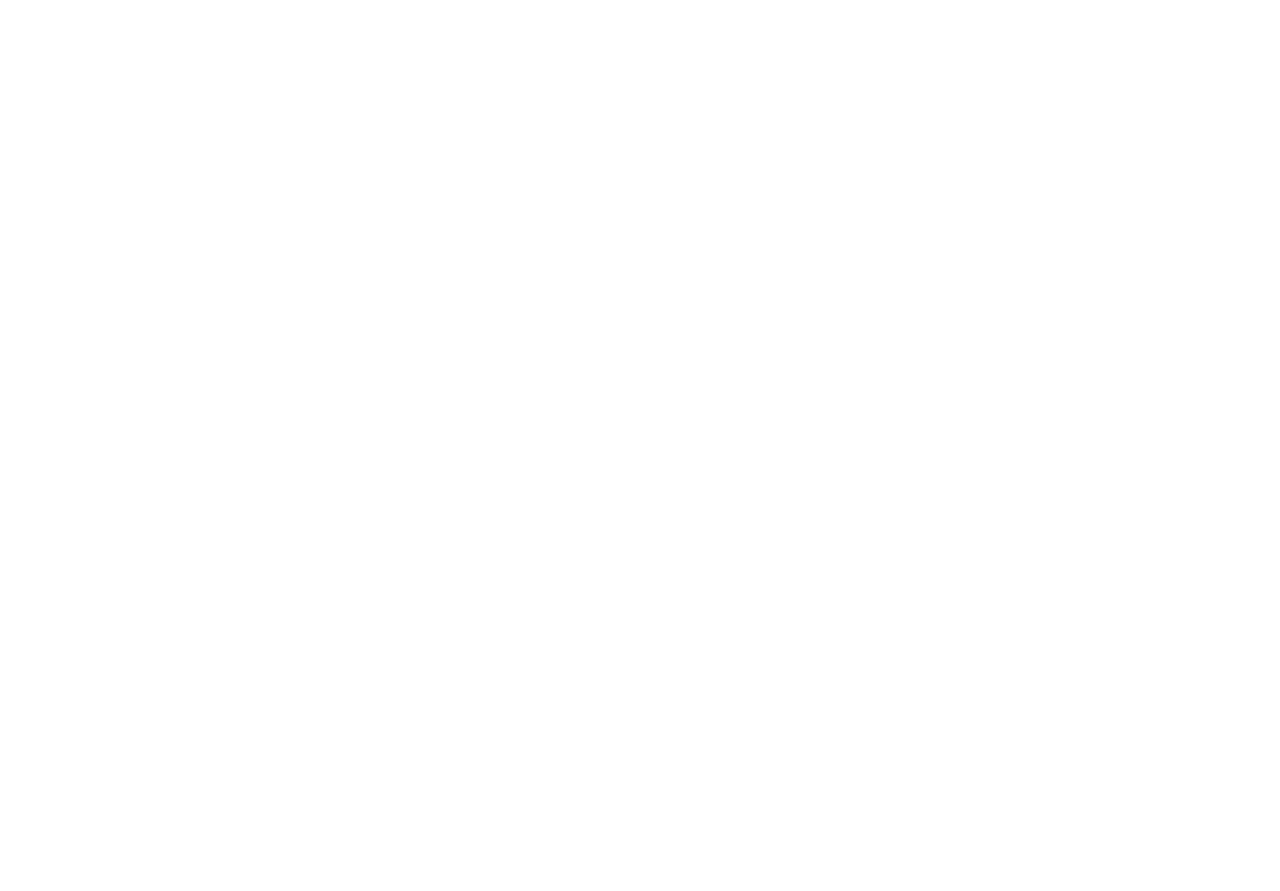
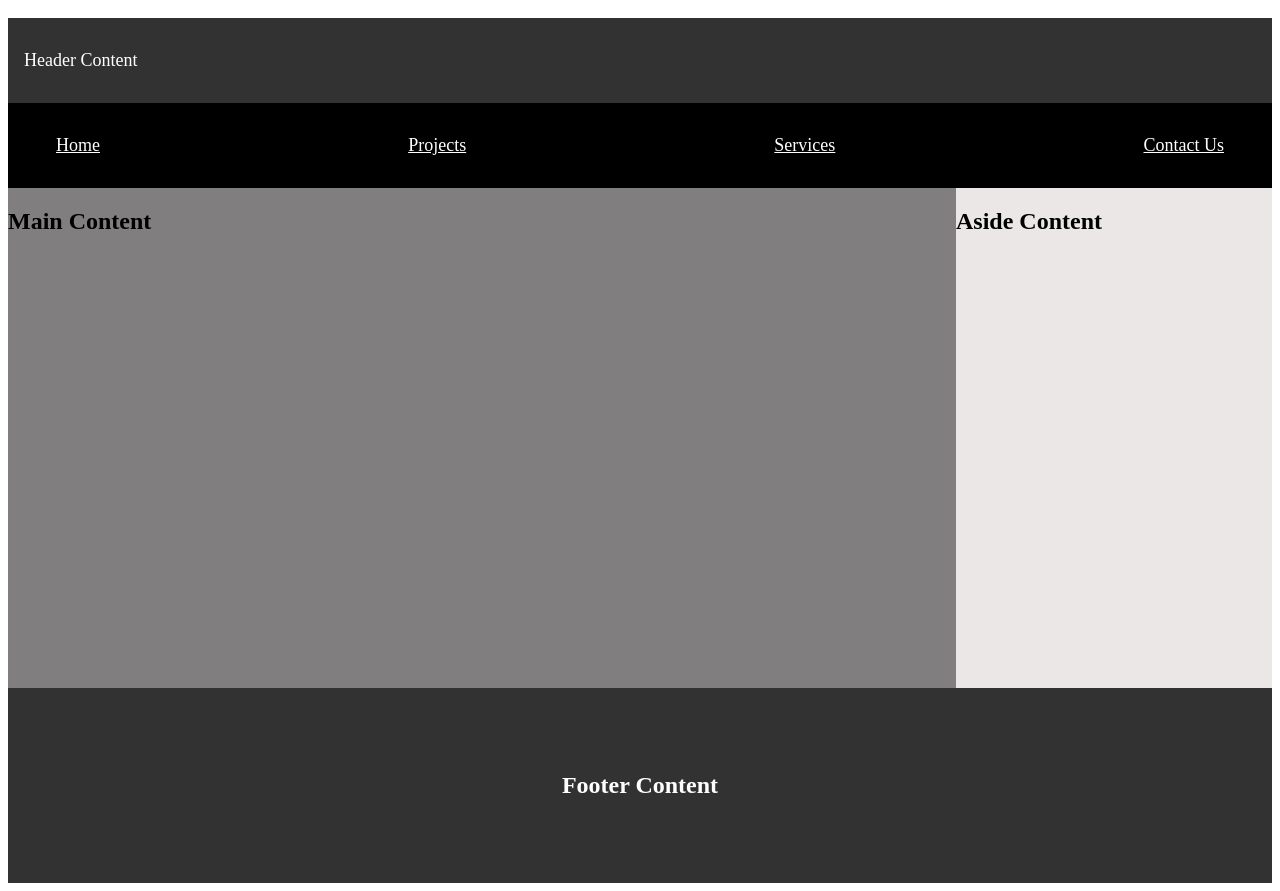
Before and after one commit to Tshedimoso/wdd131, a plain HTML site: page week01/basic-layout.html in a window 1280 px wide. Before the commit the page ends 800 px from the top, so only its background shows below. Drawn offline with Linux system fonts and the light colour scheme.

Commit message:
html header, main and footer. css grid and flex

```diff
--- a/week01/basic-layout.html
+++ b/week01/basic-layout.html
@@ -7,7 +7,33 @@
     <meta name="author" content="Tshedimoso Segona">
     <link rel="stylesheet" href="styles/layout.css">
 </head>
+
+
 <body>
+    <header>
+        <p>Header Content</p>
+        <nav class="flex">
 
+            <a href="#home">Home</a>
+            <a href="#projects">Projects</a>
+            <a href="#services">Services</a>
+            <a href="#contact us">Contact Us</a>
+
+        </nav>
+    </header>
+
+    <div class="grid">
+        <main>
+            <h2>Main Content</h2>
+        </main>
+
+        <aside>
+            <h2>Aside Content</h2>
+        </aside>
+    </div>
+
+    <footer>
+        <h2>Footer Content</h2>
+    </footer>
 </body>
 </html>
--- a/week01/styles/layout.css
+++ b/week01/styles/layout.css
@@ -0,0 +1,46 @@
+.grid {
+  display: grid;
+  grid-template-columns: 3fr 1fr; /* Main is 3x wider than aside */
+  height: 500px;
+}
+
+main{
+    background-color: rgb(128, 126, 126);
+
+}
+
+aside{
+    background-color: rgb(235, 231, 231);
+}
+
+.flex{
+    display: flex;
+    justify-content: space-between;
+    align-items: center;
+    padding: 2rem 3rem;
+    font-size: large;
+    background-color: black;
+}
+
+a{
+    color: white ;
+}
+
+p{
+    background-color:  rgb(128, 126, 126);
+    padding: 2rem 1rem;
+    margin-bottom: 0%;
+    font-size: large;
+    background-color: rgb(51, 50, 50);
+    color: white;
+
+}
+
+footer{
+    background-color: rgb(51, 50, 50);
+    margin-top: 0%;
+    padding: 4rem ;
+    color: white;
+    text-align: center;
+
+}
```
